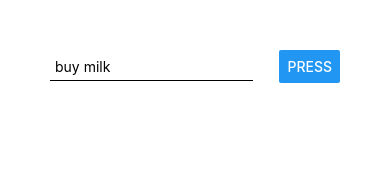
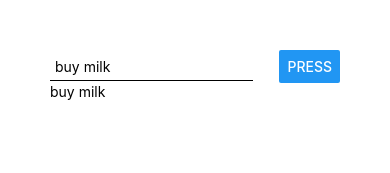
Before and after one commit to Swor71/React-Native-Playground, a React Native app: screen / in a window 390 px wide. Both pictures are taken after a click on the button "PRESS". Shown: the top 173 px of the page. Built offline with nearby package versions, Linux system fonts and the light colour scheme.

Commit message:
Display initial list of todos

```diff
--- a/App.js
+++ b/App.js
@@ -7,13 +7,16 @@ export default function App() {
 
   const handleTextChange = value => setTodo(value);
 
-  const handleButtonPress = () => setTodoList([...todoList, todo]);
+  const handleButtonPress = () => setTodoList(prevState => [...prevState, todo]);
 
   return (
     <View style={styles.root}>
       <View style={styles.inputContainer}>
         <TextInput placeholder="Add a todo item" style={styles.input} onChangeText={handleTextChange} value={todo} />
         <Button title="press" onPress={handleButtonPress} />
+      </View>
+      <View>
+        {todoList.map(todo => <Text>{todo}</Text>)}
       </View>
     </View>
   );
```
